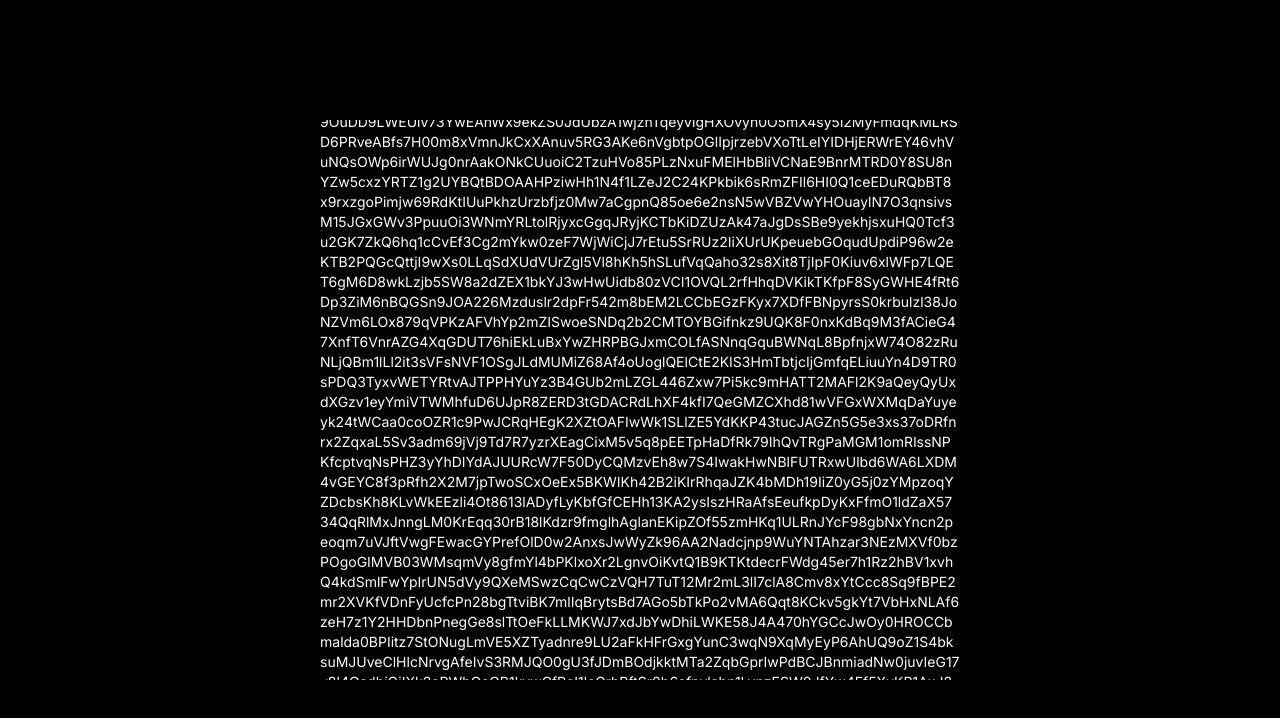
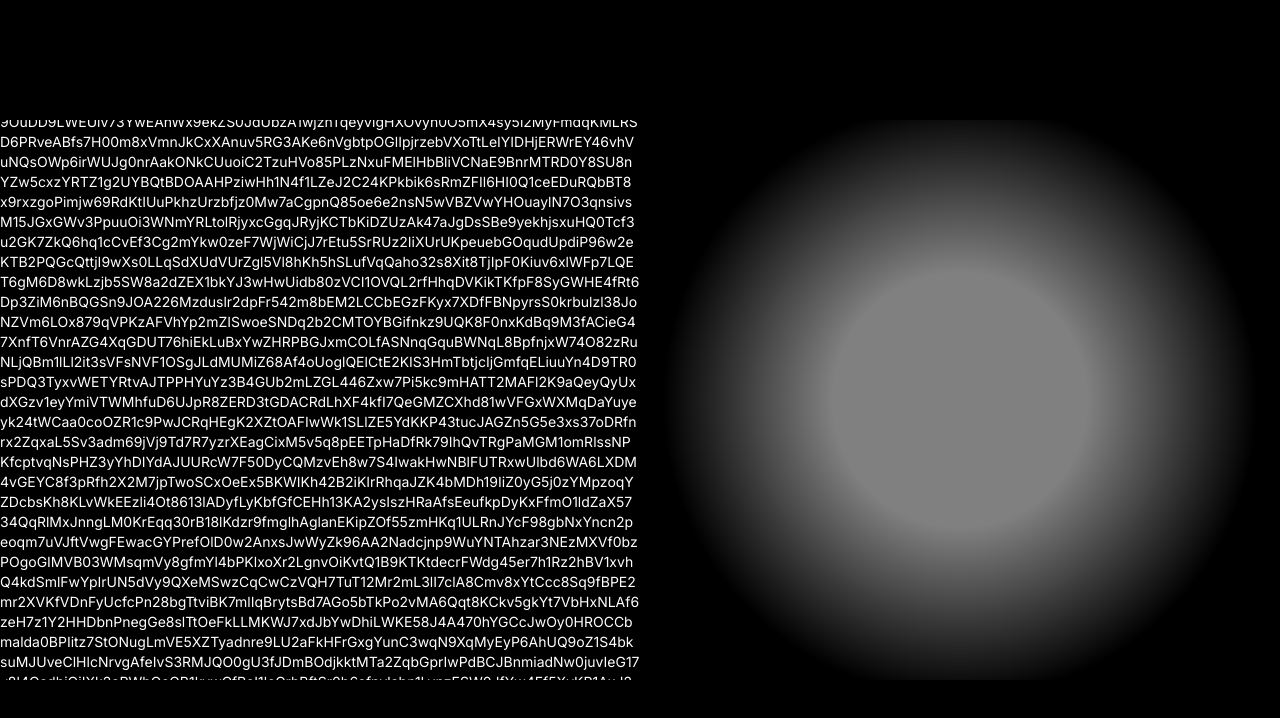
Before and after one commit to malikkotb/hover-gradient, a Next.js app: page / in a window 1280 px wide. Shown: the top 718 px of the page. Built offline with nearby package versions, Linux system fonts and the light colour scheme.

Commit message:
alternative apporach

```diff
--- a/app/components/gradientMask.js
+++ /dev/null
@@ -1,9 +0,0 @@
-import React from 'react'
-
-export default function gradientMask() {
-  return (
-    <div className=''>
-
-    </div>
-  )
-}
--- a/app/globals.css
+++ b/app/globals.css
@@ -1,3 +1,26 @@
 @tailwind base;
 @tailwind components;
 @tailwind utilities;
+
+.mask {
+  /* -webkit-mask-image: radial-gradient(circle at center, rgba(0, 0, 0, 1) 30%, rgba(0, 0, 0, 0) 70%); */
+  mask-image: radial-gradient(circle, rgba(0, 0, 0, 1) 30%, rgba(0, 0, 0, 0) 70%);
+}
+/* // style={{
+    //   maskImage: "radial-gradient(circle at center, rgba(0,0,0,0.7) 30%, rgba(0,0,0,0) 70%)",
+    //   WebkitMaskImage: "radial-gradient(circle at center, rgba(0,0,0,0.7) 30%, rgba(0,0,0,0) 70%)",
+    // }} */
+
+.gradient-overlay::before {
+  content: "";
+  position: absolute;
+  top: 0;
+  left: 0;
+  right: 0;
+  bottom: 0;
+  background: radial-gradient(circle, rgba(255, 255, 255, 0.5) 0%, rgba(0, 0, 0, 0) 70%);
+  pointer-events: none;
+}
+.gradient-overlay {
+  position: relative;
+}
--- a/app/page.js
+++ b/app/page.js
@@ -1,6 +1,5 @@
-"use client"
+"use client";
 import { useState, useEffect } from "react";
-import gradientMask from "./components/gradientMask";
 function generateRandomString(length) {
   return Array.from(
     { length },
@@ -9,7 +8,6 @@ function generateRandomString(length) {
 }
 
 export default function Home() {
-
   const [string, setString] = useState(""); // Initialize with empty string
 
   useEffect(() => {
@@ -17,16 +15,33 @@ export default function Home() {
     setString(randomString);
   }, []);
 
-
   return (
     <main className="bg-black flex justify-center items-center w-full h-screen">
-      <div className="h-[70vh] w-[50vw] text-white text-sm rounded-lg overflow-hidden"
-      // style={{
-      //   maskImage: 'radial-gradient(circle at center, rgba(0,0,0,1) 30%, rgba(0,0,0,0) 70%)',
-      //   WebkitMaskImage: 'radial-gradient(circle at center, rgba(0,0,0,1) 30%, rgba(0,0,0,0) 70%)'
-      // }}
+      <div
+        className="h-[70vh] w-[50vw] text-sm rounded-lg overflow-hidden
+      "
       >
-        <p onMouseMove={() => setString(generateRandomString(10000))} className="relative top-[-5%] whitespace-pre-wrap break-words">{string}</p>
+        <p
+          onMouseMove={() => setString(generateRandomString(10000))}
+          className="relative text-white top-[-5%] whitespace-pre-wrap break-words"
+        >
+          {string}
+        </p>
+      </div>
+      <div
+        className="h-[70vh] w-[50vw] bg-white opacity-50 text-sm rounded-lg overflow-hidden
+      "
+        style={{
+          maskImage: "radial-gradient(circle at center, rgba(0,0,0,1) 30%, rgba(0,0,0,0) 70%)",
+          WebkitMaskImage: "radial-gradient(circle at center, rgba(0,0,0,1) 30%, rgba(0,0,0,0) 70%)",
+        }}
+      >
+        {/* <p
+          onMouseMove={() => setString(generateRandomString(10000))}
+          className="relative text-white top-[-5%] whitespace-pre-wrap break-words"
+        >
+          {string}
+        </p> */}
       </div>
     </main>
   );
```
